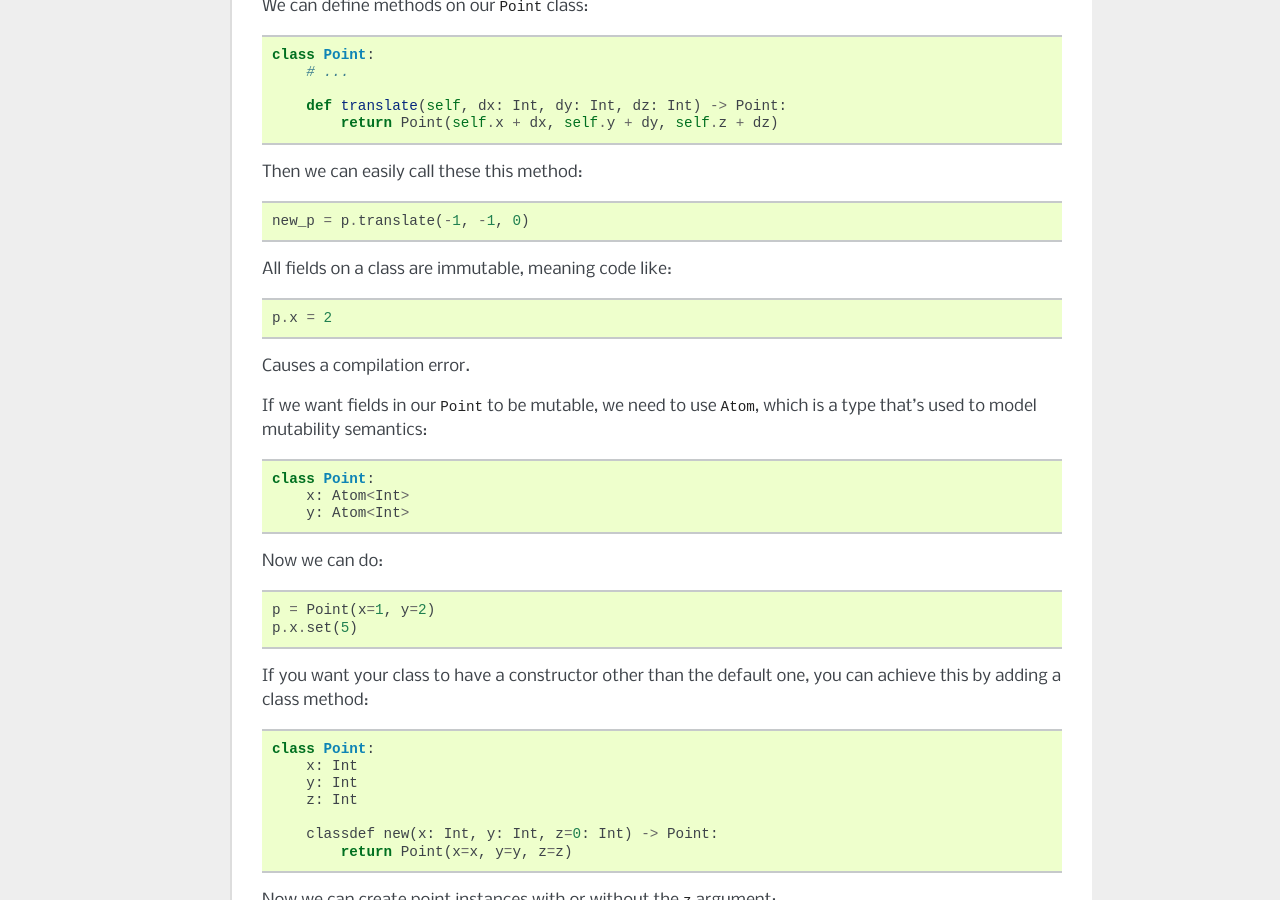
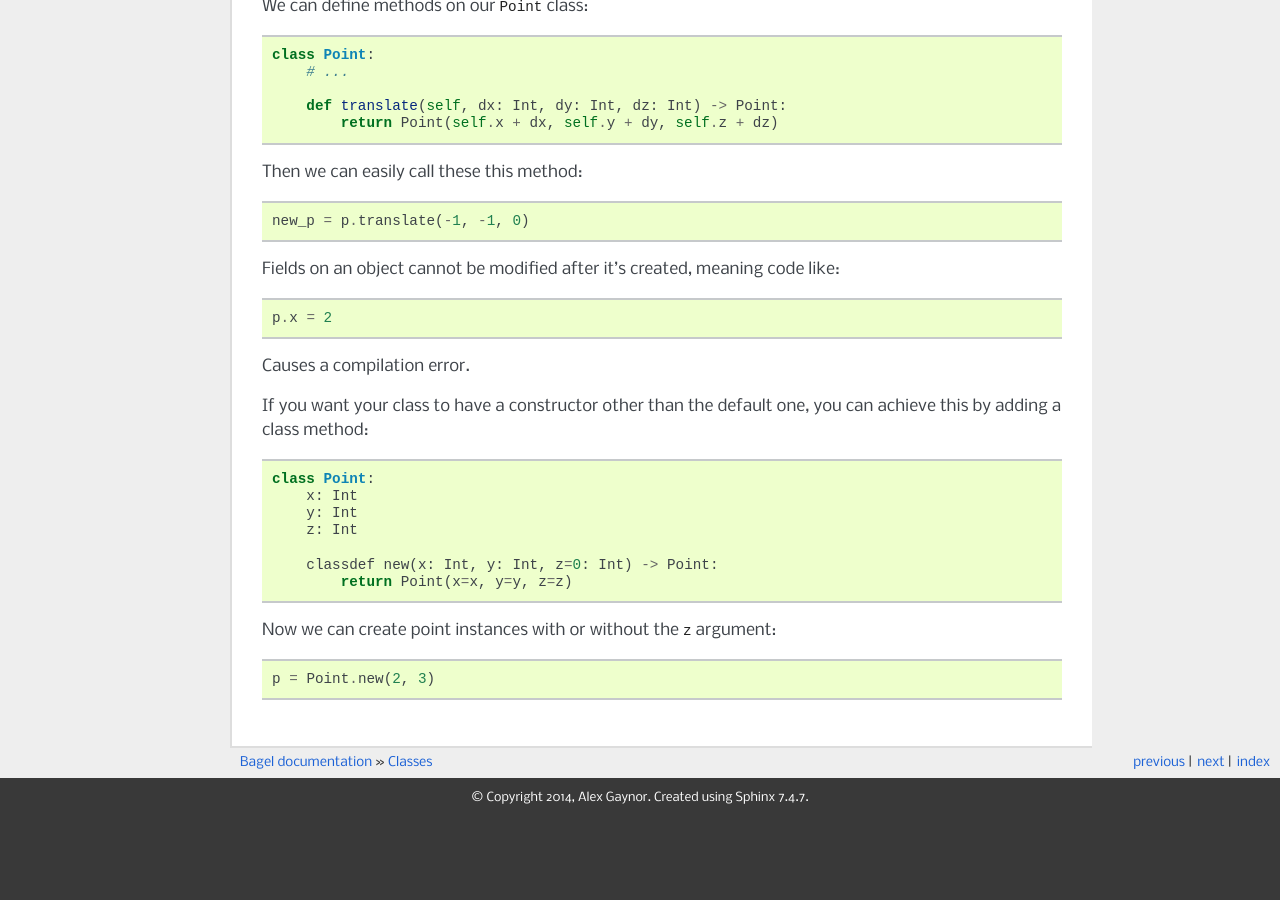
Before and after one commit to alex/bagel, a Sphinx documentation site: the page built from docs/features/classes.rst, in a window 1280 px wide and 900 px high, scrolled down 442 px. Built offline with Sphinx 7.4.7, drawn with Linux system fonts in a browser that asks for light colours; after the commit the page ends 1259 px from its top, so only the background shows below that.

Commit message:
Scrub this text for now

```diff
--- a/docs/features/classes.rst
+++ b/docs/features/classes.rst
@@ -28,23 +28,11 @@ Then we can easily call these this method::
 
     new_p = p.translate(-1, -1, 0)
 
-All fields on a class are immutable, meaning code like::
+Fields on an object cannot be modified after it's created, meaning code like::
 
     p.x = 2
 
 Causes a compilation error.
-
-If we want fields in our ``Point`` to be mutable, we need to use ``Atom``,
-which is a type that's used to model mutability semantics::
-
-    class Point:
-        x: Atom<Int>
-        y: Atom<Int>
-
-Now we can do::
-
-    p = Point(x=1, y=2)
-    p.x.set(5)
 
 If you want your class to have a constructor other than the default one, you
 can achieve this by adding a class method::
```
